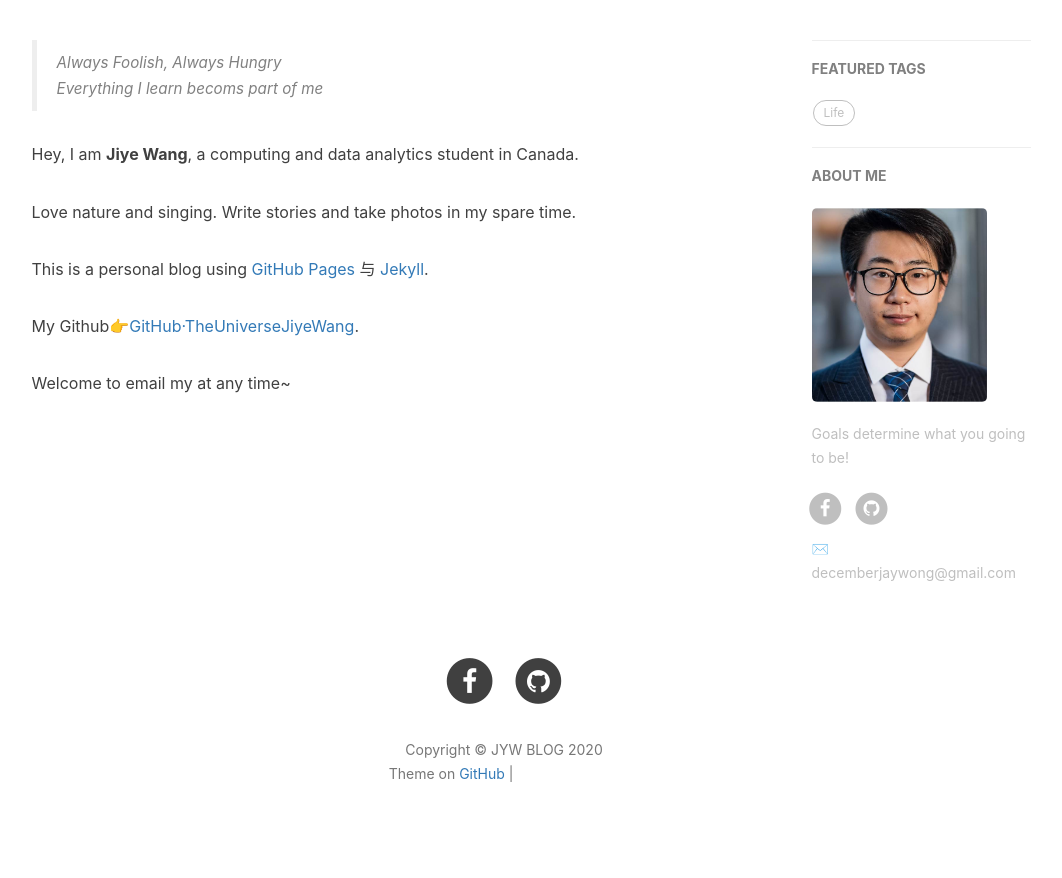
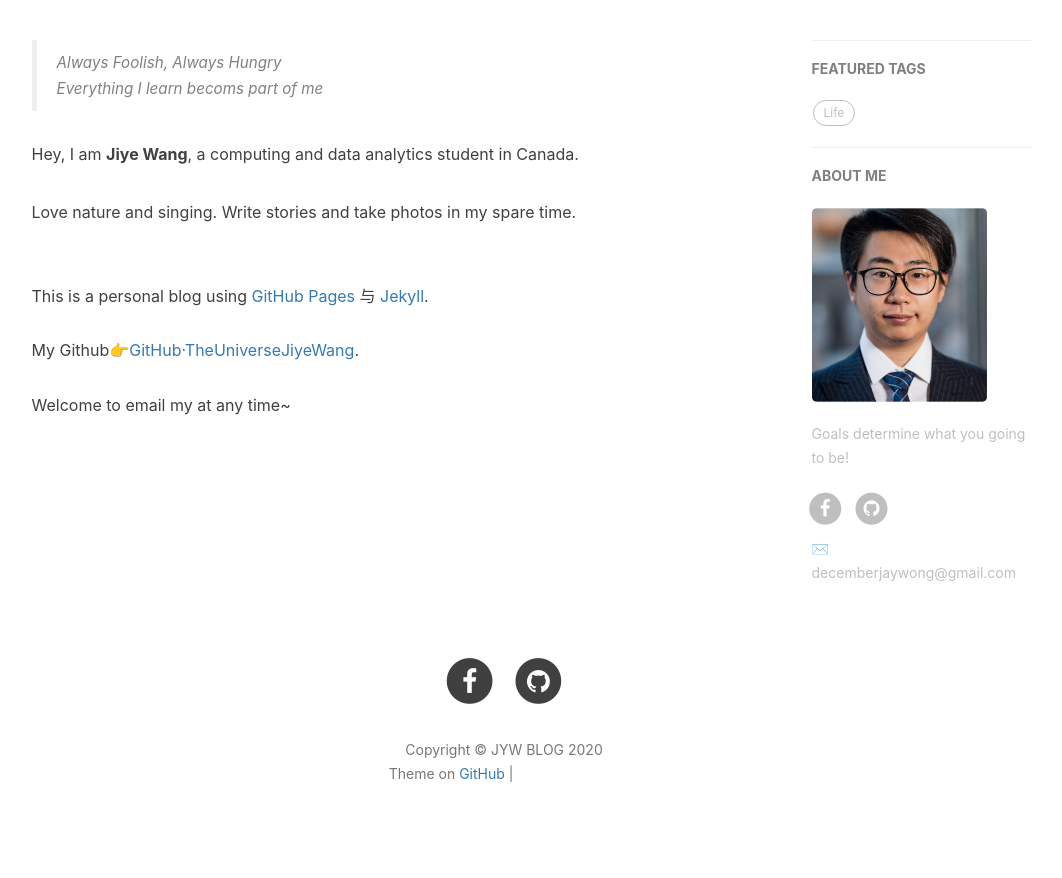
Before and after one commit to TheUniverseJiyeWang/TheUniverseJiyeWang.github.io, a Jekyll site: the page built from about.html, in a window 1280 px wide. Shown: the part 418-1296 px from the top of the page, without its empty margins (136-1198 px from the left). Built offline with Jekyll 4.4.1, drawn with Linux system fonts in a browser that asks for light colours; nearby versions of some CDN libraries; comment, search, counter and statistics services are not loaded; grey boxes are pictures that could not be loaded.

```diff
--- a/about.html
+++ b/about.html
@@ -22,9 +22,9 @@ header-img: "img/post-bg-rwd.jpg"
 
     <p>Love nature and singing. Write stories and take photos in my spare time.</p>
 
-    <p>This is a personal blog using <a href="https://pages.github.com/">GitHub Pages</a> 与 <a href="http://jekyll.com.cn/">Jekyll</a>.</p>
-    <p>My Github<a href="https://github.com/TheUniverseJiyeWang">👉GitHub·TheUniverseJiyeWang</a>.</p>
-    <p>Welcome to email my at any time~</p>
+    <p><br>This is a personal blog using <a href="https://pages.github.com/">GitHub Pages</a> 与 <a href="http://jekyll.com.cn/">Jekyll</a>.</br>
+    <br>My Github<a href="https://github.com/TheUniverseJiyeWang">👉GitHub·TheUniverseJiyeWang</a>.</br>
+    <br>Welcome to email my at any time~</br></p>
 
     <p></p>
 
```
